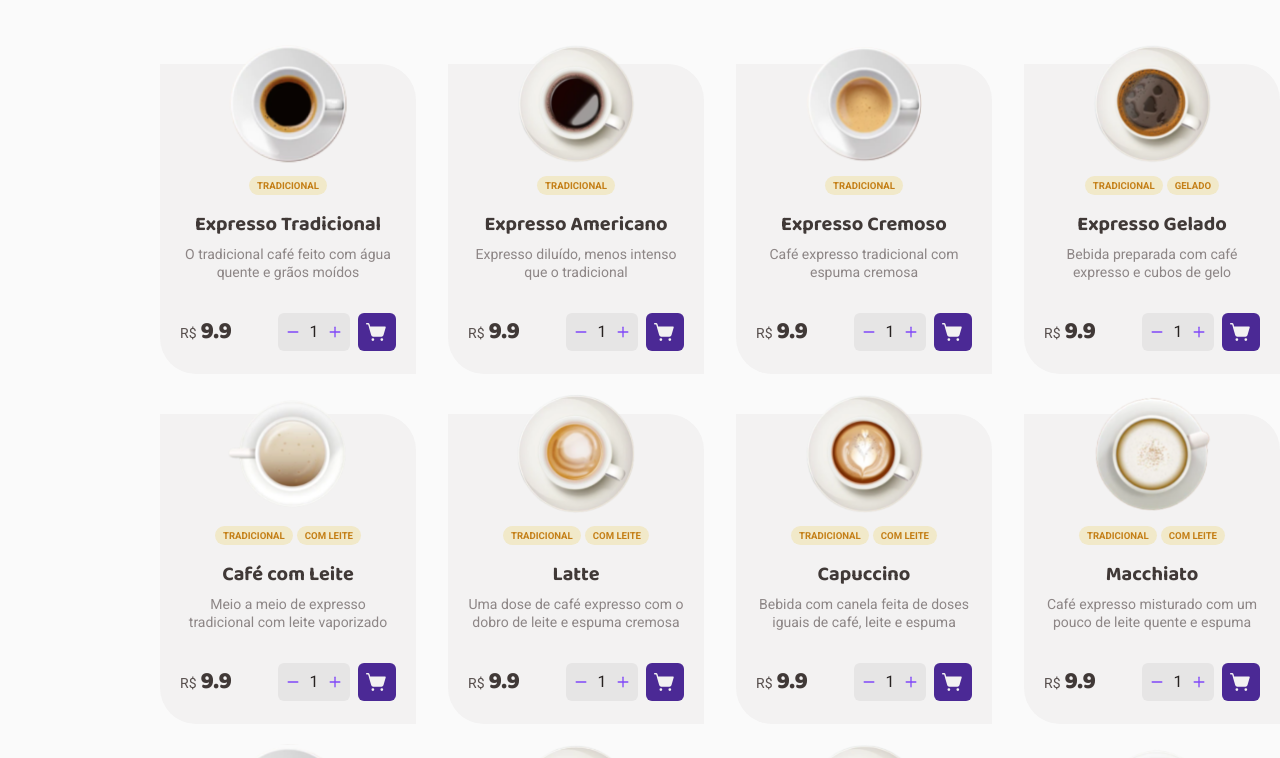
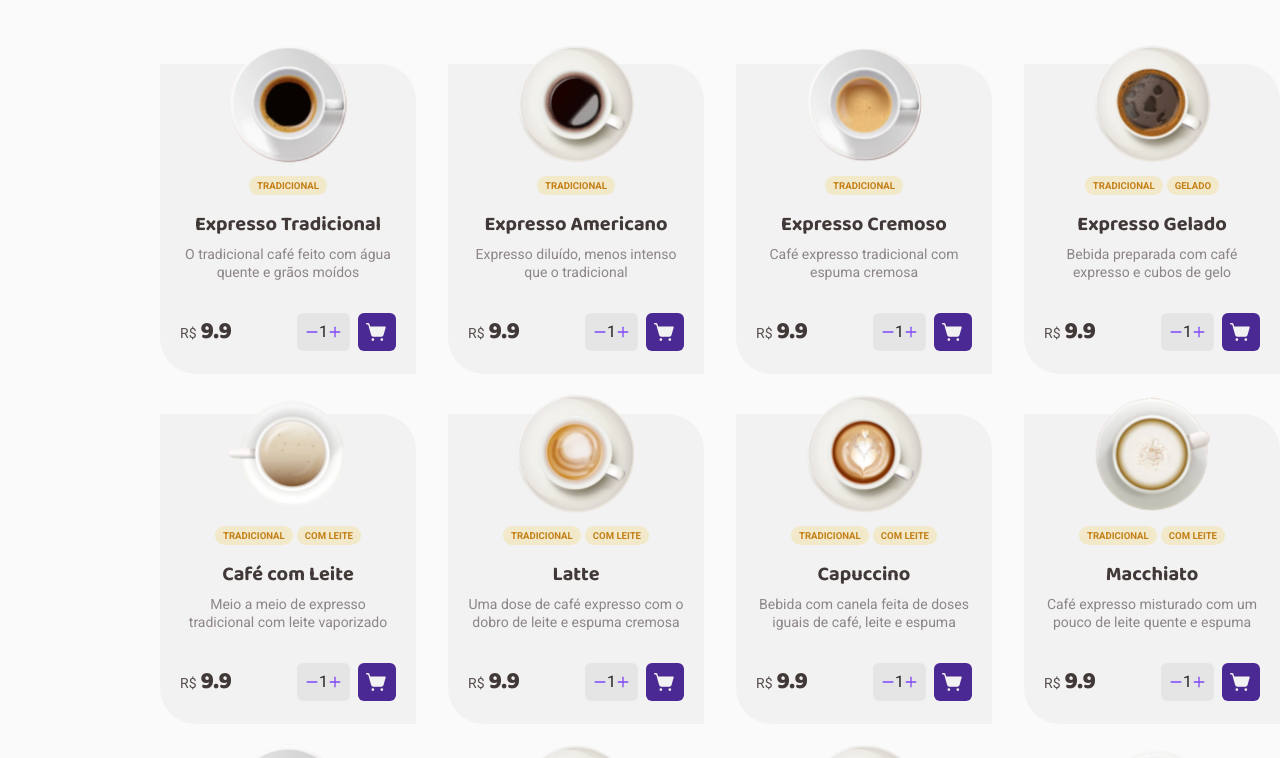
Before and after one commit to ArliMachado/coffee-delivery, a React (Vite) app: page / in a window 1280 px wide. Shown: the part 716-1474 px from the top of the page. Built offline with nearby package versions, Linux system fonts and the light colour scheme.

Commit message:
Incluindo parametro para personalização de tamanho

```diff
--- a/src/components/QuantityButtons/index.tsx
+++ b/src/components/QuantityButtons/index.tsx
@@ -1,9 +1,13 @@
 import { Minus, Plus } from 'phosphor-react'
 import * as S from './styles'
 
-export function QuantityButtons() {
+interface IQuantityButtonsProps {
+  size: 'small' | 'medium'
+}
+
+export function QuantityButtons({ size }: IQuantityButtonsProps) {
   return (
-    <S.Container>
+    <S.Container size={size}>
       <button>
         <Minus weight="bold" size={14} />
       </button>
--- a/src/components/QuantityButtons/styles.ts
+++ b/src/components/QuantityButtons/styles.ts
@@ -1,19 +1,33 @@
-import styled from 'styled-components'
+import styled, { css } from 'styled-components'
 
-export const Container = styled.div`
+type ContainerProps = {
+  size: 'small' | 'medium'
+}
+
+const containerModifiers = {
+  small: () => css`
+    height: 2rem;
+    width: 4.5rem;
+  `,
+  medium: () => css`
+    height: 2.37rem;
+    width: 5.6rem;
+  `,
+}
+
+export const Container = styled.div<ContainerProps>`
+  ${({ theme, size }) => css`
     display: flex;
     align-items: center;
     justify-content: space-between;
 
-  background: ${({ theme }) => theme['base-button']};
+    background: ${theme['base-button']};
 
-  width: 4.5rem;
-  height: 2.37rem;
     padding: 0.5rem;
     border-radius: 0.375rem;
 
     span {
-    color: ${({ theme }) => theme['base-title']};
+      color: ${theme['base-title']};
       line-height: 1.3rem;
     }
 
@@ -24,10 +38,13 @@ export const Container = styled.div`
       border: 0;
       background: none;
       cursor: pointer;
-    color: ${({ theme }) => theme.purple};
+      color: ${theme.purple};
 
       &:hover {
-      color: ${({ theme }) => theme['purple-dark']};
+        color: ${theme['purple-dark']};
       }
     }
+
+    ${!!size && containerModifiers[size]()}
+  `}
 `
```
Lines whose indentation alone changed are shown as unchanged.
